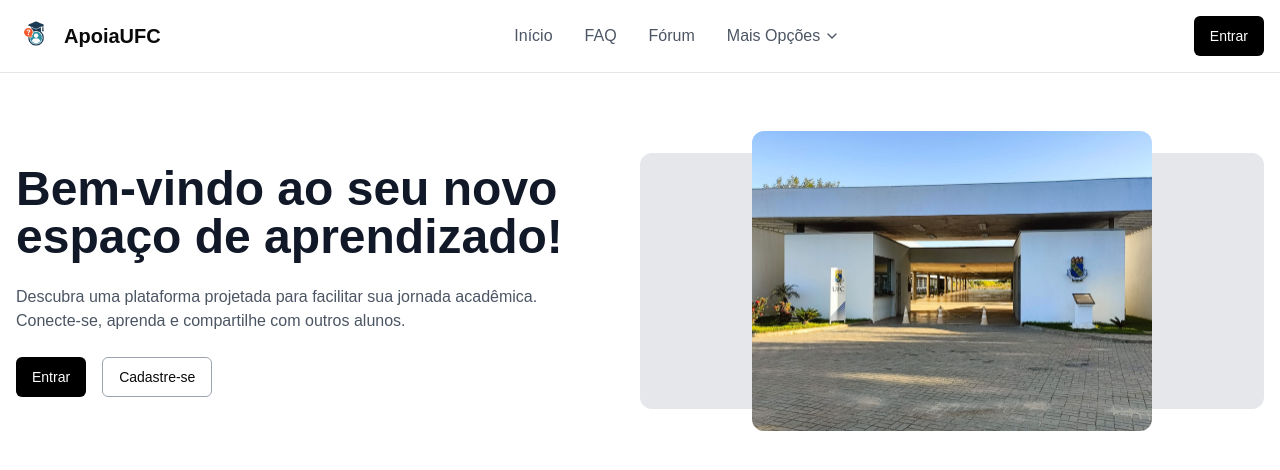
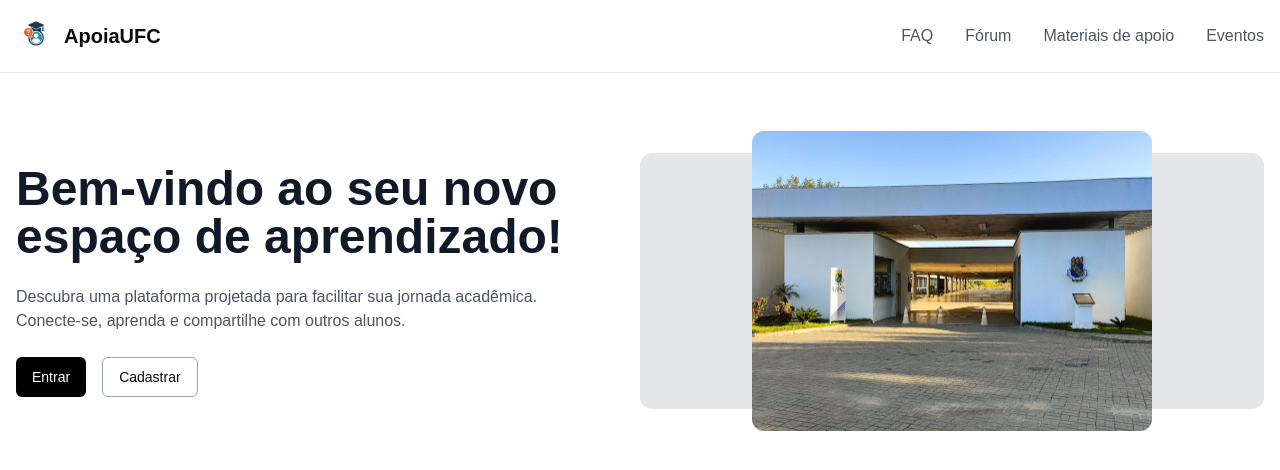
Before and after one commit to alcantar0/front-web, a Next.js app: page / in a window 1280 px wide. Shown: the top 470 px of the page. Built offline with nearby package versions, Linux system fonts and the light colour scheme.

Commit message:
refactor: Remove commented sections from various pages for cleaner code

```diff
--- a/app/dashboard/page.tsx
+++ b/app/dashboard/page.tsx
@@ -6,10 +6,8 @@ import Navbar from "@/components/navbar/navbar";
 export default function DashboardPage() {
   return (
     <div className="min-h-screen bg-white">
-      {/* Header */}
       <Navbar />
 
-      {/* Welcome Section */}
       <section className="py-20 bg-white">
         <div className="container mx-auto px-4 flex flex-col lg:flex-row items-center justify-between">
           <div className="max-w-xl mb-10 lg:mb-0">
--- a/app/faq/page.tsx
+++ b/app/faq/page.tsx
@@ -16,7 +16,7 @@ export default function FAQPage() {
       {/* Header */}
       <Navbar />
 
-      {/* Hero Section */}
+
       <section className="relative bg-gray-600 text-white py-20 overflow-hidden">
         <div className="absolute inset-0">
           <Image
@@ -37,7 +37,6 @@ export default function FAQPage() {
         </div>
       </section>
 
-      {/* FAQ Section */}
       <section className="py-16">
         <div className="container mx-auto px-4">
           <div className="text-center mb-12">
@@ -103,7 +102,6 @@ export default function FAQPage() {
         </div>
       </section>
 
-      {/* Contact Section */}
       <section className="py-16 bg-gray-50">
         <div className="container mx-auto px-4 text-center">
           <h2 className="text-3xl font-bold mb-4">Ainda tem dúvidas?</h2>
@@ -114,7 +112,6 @@ export default function FAQPage() {
         </div>
       </section>
 
-      {/* Footer */}
       <Footer />
     </div>
   )
--- a/app/forum/page.tsx
+++ b/app/forum/page.tsx
@@ -20,7 +20,7 @@ interface Question {
 export default function ForumPage() {
   const router = useRouter()
 
-  const hasRun = useRef(false) // ⚠️ evitar múltiplas execuções
+  const hasRun = useRef(false)
 
   useEffect(() => {
     if (hasRun.current) return
--- a/app/materiais/page.tsx
+++ b/app/materiais/page.tsx
@@ -10,7 +10,7 @@ import Navbar from "@/components/navbar/navbar";
 export default function SupportMaterialsPage() {
   const router = useRouter();
 
-  const hasRun = useRef(false); // ⚠️ evitar múltiplas execuções
+  const hasRun = useRef(false)
 
   useEffect(() => {
     if (hasRun.current) return;
@@ -26,7 +26,6 @@ export default function SupportMaterialsPage() {
   type Material = {
     title: string;
     url: string;
-    // add other properties if needed
   };
 
   const [materials, setMaterials] = useState<Material[]>([]);
@@ -51,10 +50,9 @@ export default function SupportMaterialsPage() {
 
   return (
     <div className="min-h-screen bg-white flex flex-col">
-      {/* Header */}
+
       <Navbar />
 
-      {/* Hero */}
       <section className="py-16 bg-white">
         <div className="container mx-auto px-4 flex flex-col lg:flex-row items-start justify-between">
           <div>
--- a/app/page.tsx
+++ b/app/page.tsx
@@ -1,14 +1,31 @@
-"use client"
 import Image from "next/image";
 import { Button } from "@/components/ui/button";
+import { ChevronDown } from "lucide-react";
 import Link from "next/link"
-import Navbar from "@/components/navbar/navbar";
 
 export default function HomePage() {
   return (
     <div className="min-h-screen bg-white">
       {/* Header */}
-      <Navbar />
+      <header className="bg-white border-b">
+        <div className="container mx-auto px-4 py-4 flex items-center justify-between">
+          <div className="flex items-center">
+            <Image src="/images/logo.png" alt="Logo" width={40} height={40} className="mr-2" />
+            <Link href="/" className="text-xl font-bold">
+              <span className="text-xl font-bold">ApoiaUFC</span>
+            </Link>
+          </div>
+          <nav className="hidden md:flex items-center space-x-8">
+            <Link href="/faq" className="text-gray-600 hover:text-gray-900">FAQ</Link>
+            <Link href="/forum" className="text-gray-600 hover:text-gray-900">Fórum</Link>
+            <Link href="/forum" className="text-gray-600 hover:text-gray-900">Materiais de apoio</Link>
+            <Link href="/events" className="text-gray-600 hover:text-gray-900">Eventos</Link>
+          </nav>
+          {/* <Link href="/login">
+            <Button className="bg-black text-white hover:bg-gray-800">Entrar</Button>
+          </Link> */}
+        </div>
+      </header>
 
       {/* Hero Section */}
       <section className="py-20 bg-white">
@@ -23,7 +40,7 @@ export default function HomePage() {
                 <Button className="bg-black text-white hover:bg-gray-800">Entrar</Button>
               </Link>
               <Link href="/register">
-                <Button variant="outline" className="border-gray-400">Cadastre-se</Button>
+                <Button variant="outline" className="border-gray-400">Cadastrar</Button>
               </Link>
             </div>
           </div>
--- a/components/navbar/navbar.tsx
+++ b/components/navbar/navbar.tsx
@@ -61,6 +61,7 @@ export default function Navbar() {
                     </div>
                 </nav>
                 {name === "Visitante" ? (
+
                     <Link href="/login">
                         <Button className="bg-black text-white hover:bg-gray-800">Entrar</Button>
                     </Link>
```
Also changed, not shown: app/events/page.tsx (+0 -7 lines).
